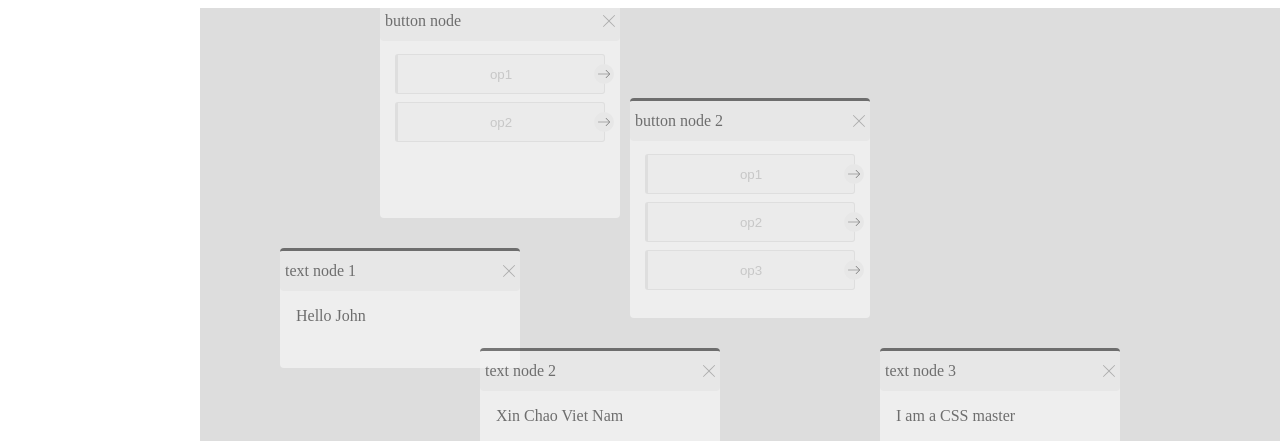
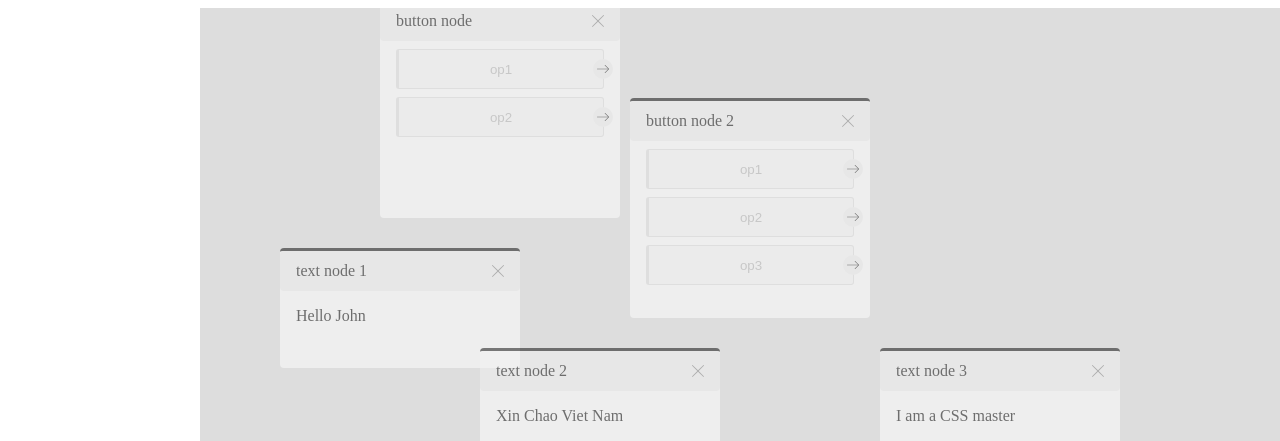
Before and after one commit to juzser/vue2-flowchart, a Vue app: page / in a window 1280 px wide. Shown: the top 441 px of the page. Built offline with nearby package versions, Linux system fonts and the light colour scheme.

Commit message:
Change: styles for nodes

```diff
--- a/src/assets/scss/components/_button-node.scss
+++ b/src/assets/scss/components/_button-node.scss
@@ -1,6 +1,12 @@
+.qkfc-btn-node-text {
+  padding: 1rem;
+  white-space: nowrap;
+  overflow: hidden;
+  text-overflow: ellipsis;
+}
 
 .qkfc-btn-node-body{
-  padding: 5px 15px;
+  padding: 0 1rem;
 }
 .qkfc-btn-node-option {
   position: relative;
--- a/src/assets/scss/components/_node.scss
+++ b/src/assets/scss/components/_node.scss
@@ -31,7 +31,7 @@
   display: flex;
   height: 40px;
   align-items: center;
-  padding: 0 5px;
+  padding: 0 1rem;
   outline: none;
 }
 .qkfc-node-title {
--- a/src/assets/scss/components/_text-node.scss
+++ b/src/assets/scss/components/_text-node.scss
@@ -1,3 +1,6 @@
 .qkfc-text-node-body {
     padding: 1rem;
+    white-space: nowrap;
+    overflow: hidden;
+    text-overflow: ellipsis;
 }
```
